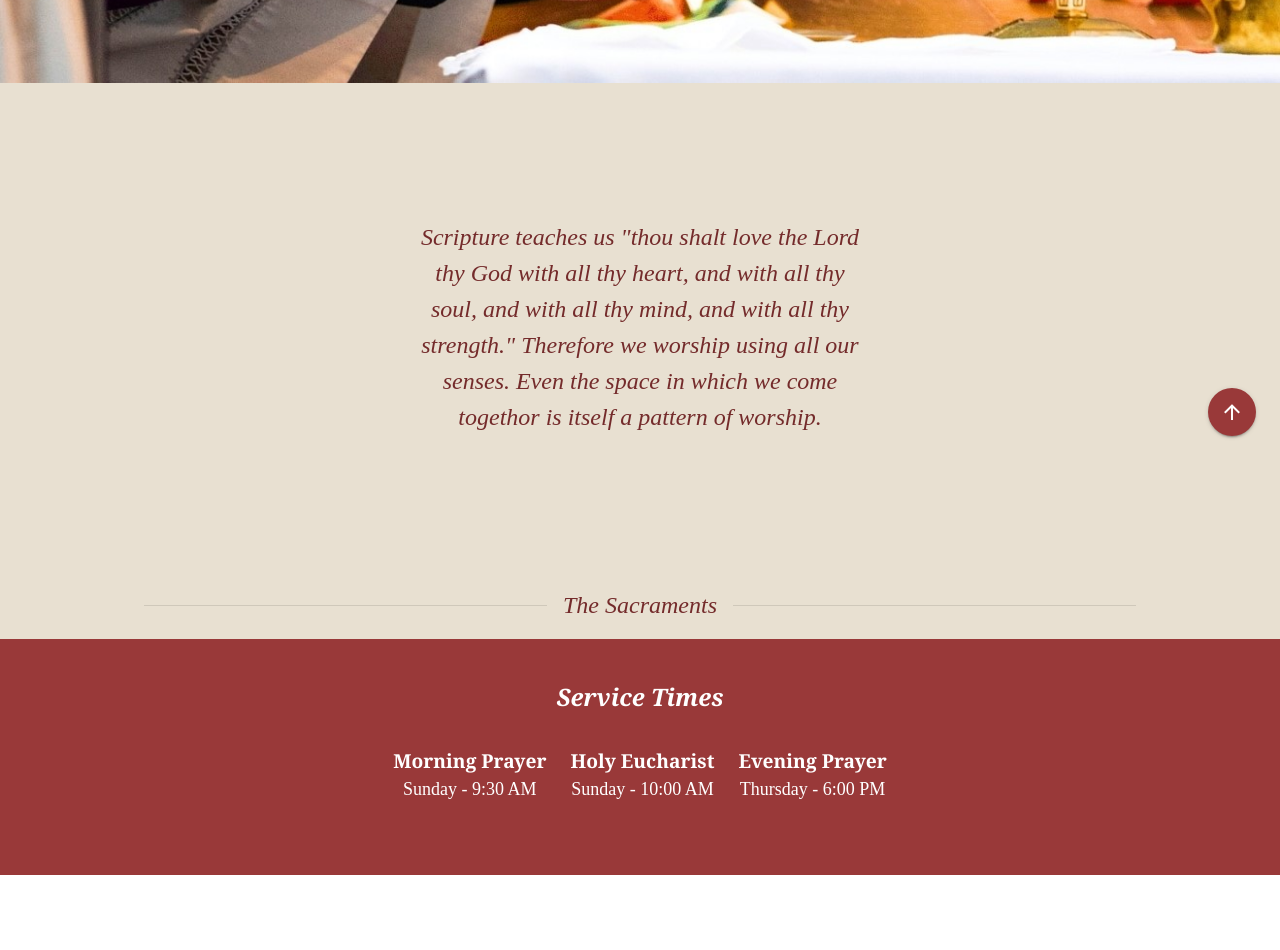
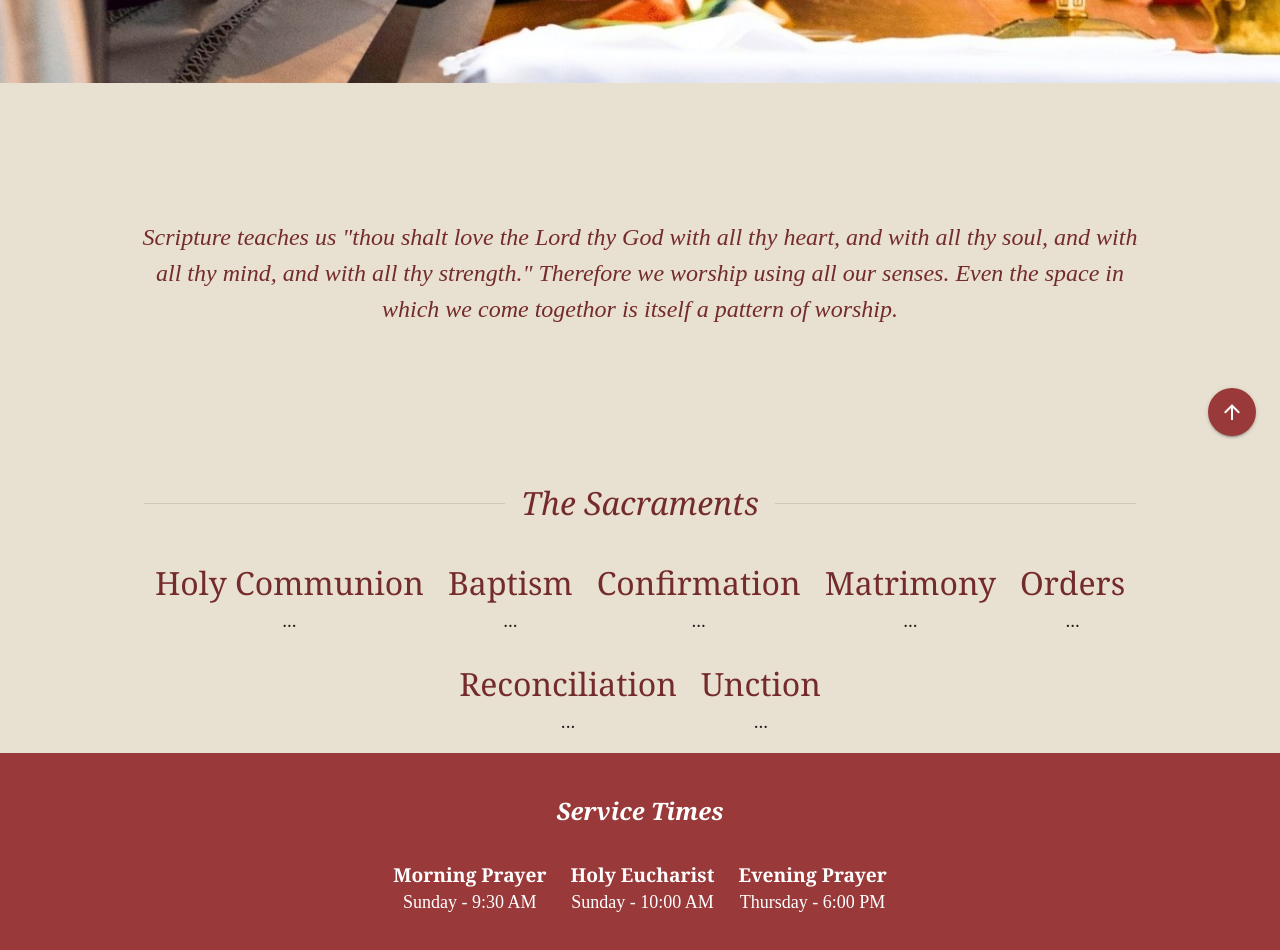
Before and after one commit to dsudduthb/holycross, a Vue app: page /worship in a window 1280 px wide. Shown: the part 340-1290 px from the top of the page. Before the commit the page ends 1215 px from the top, so only its background shows below. Built offline with nearby package versions, Linux system fonts and the light colour scheme.

Commit message:
add(sacraments): added sacraments titles in columns.

```diff
--- a/src/views/Worship.vue
+++ b/src/views/Worship.vue
@@ -8,7 +8,7 @@ import banner from '../assets/Eucharist-from-Side.jpg'
     </div>
 </v-img>
 
-<v-container class="ma-10 mx-auto" width="50%">
+<v-container class="ma-10 mx-auto" width="auto">
     <div class="about-text pa-10 ma-10">
         Scripture teaches us "thou shalt love the Lord thy God with all thy heart, and with all thy soul, and with all thy mind, and with all thy strength."
         Therefore we worship using all our senses. Even the space in which we come togethor is itself a pattern of worship.
@@ -17,10 +17,43 @@ import banner from '../assets/Eucharist-from-Side.jpg'
 
 <v-container width="80%">
     <v-divider>
-        <div class="about-text">
+        <div class="sacra-title" style="font-style: italic;">
             The Sacraments
         </div>
     </v-divider>
+</v-container>
+
+<v-container>
+  <v-row class="text-center" justify="center">
+    <v-col cols="auto">
+      <div class="sacra-title">Holy Communion</div>
+      <div class="sacra-text">...</div>
+    </v-col>
+    <v-col cols="auto">
+      <div class="sacra-title">Baptism</div>
+      <div class="sacra-text">...</div>
+    </v-col>
+    <v-col cols="auto">
+      <div class="sacra-title">Confirmation</div>
+      <div class="sacra-text">...</div>
+    </v-col>
+    <v-col cols="auto">
+      <div class="sacra-title">Matrimony</div>
+      <div class="sacra-text">...</div>
+    </v-col>
+    <v-col cols="auto">
+      <div class="sacra-title">Orders</div>
+      <div class="sacra-text">...</div>
+    </v-col>
+    <v-col cols="auto">
+      <div class="sacra-title">Reconciliation</div>
+      <div class="sacra-text">...</div>
+    </v-col>
+    <v-col cols="auto">
+      <div class="sacra-title">Unction</div>
+      <div class="sacra-text">...</div>
+    </v-col>
+  </v-row>
 </v-container>
 
   <v-card   class="w-100 text-center pa-10 ma-0" color="primary" rounded="0" elevation="0">
@@ -41,3 +74,14 @@ import banner from '../assets/Eucharist-from-Side.jpg'
     </v-row>
   </v-card>
 </template>
+<style>
+.sacra-title{
+    font-size: xx-large;
+    color: #742b2b;
+    font-family: Georgia, 'Times New Roman', Times, serif;
+}
+.sacra-text{
+    font-size: larger;
+    font-family: 'Times New Roman', Times, serif;
+}
+</style>
```
